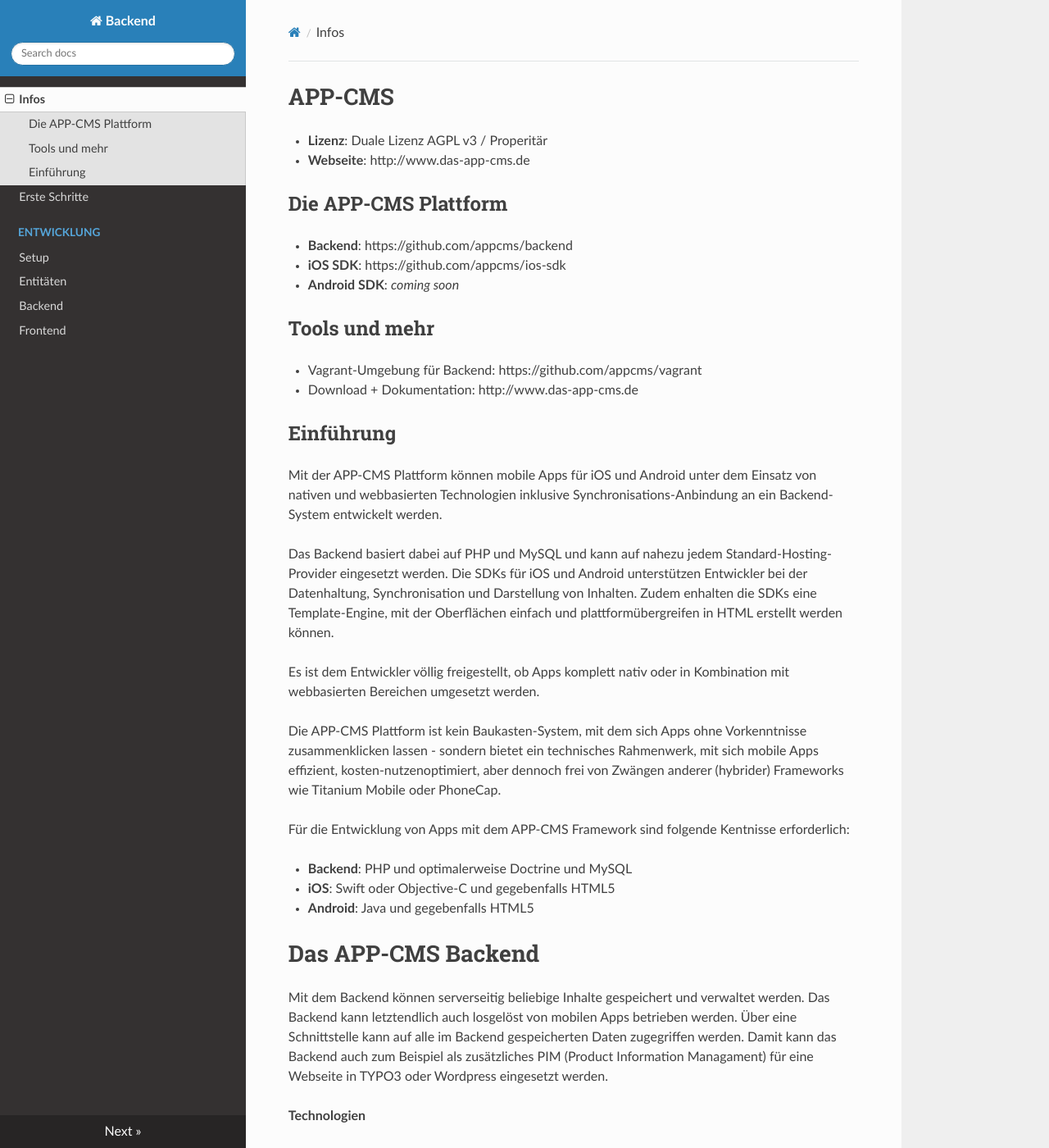
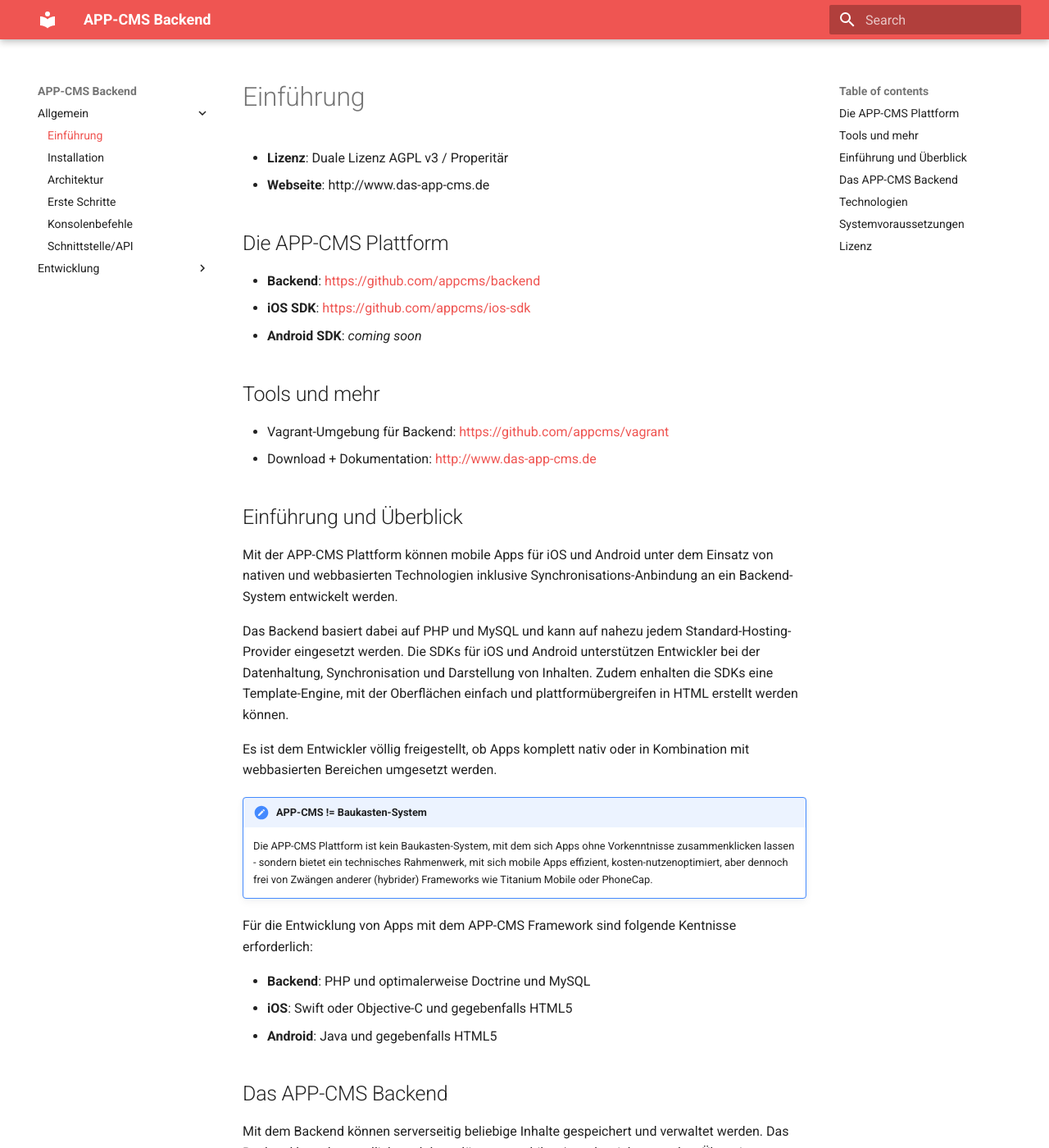
Before and after one commit to appcms/backend-doc, an MkDocs documentation site: the page built from docs/index.md, in a window 1280 px wide and 1400 px high. Shown: the whole window at 82% size. Built offline with MkDocs 1.6.1 and Material for MkDocs 9.7.7, drawn with Linux system fonts in a browser that asks for light colours; nearby versions of some CDN libraries; old or Windows-style settings are respelled for this version of MkDocs; some of the changed text lies outside the part shown.

Commit message:
Anpassung Allgemein

```diff
--- a/docs/index.md
+++ b/docs/index.md
@@ -1,19 +1,19 @@
-# APP-CMS
+# Einführung
 - **Lizenz**: Duale Lizenz AGPL v3 / Properitär
 - **Webseite**: http://www.das-app-cms.de
 
 ## Die APP-CMS Plattform
 
-- **Backend**: https://github.com/appcms/backend
-- **iOS SDK**: https://github.com/appcms/ios-sdk
+- **Backend**: <https://github.com/appcms/backend>
+- **iOS SDK**: <https://github.com/appcms/ios-sdk>
 - **Android SDK**: _coming soon_
 
 ## Tools und mehr
 
-- Vagrant-Umgebung für Backend: https://github.com/appcms/vagrant
-- Download + Dokumentation: http://www.das-app-cms.de
+- Vagrant-Umgebung für Backend: <https://github.com/appcms/vagrant>
+- Download + Dokumentation: <http://www.das-app-cms.de>
 
-## Einführung
+## Einführung und Überblick
 
 Mit der APP-CMS Plattform können mobile Apps für iOS und Android unter dem Einsatz von nativen und webbasierten Technologien inklusive Synchronisations-Anbindung an ein Backend-System entwickelt werden.
 
@@ -21,7 +21,8 @@ Das Backend basiert dabei auf PHP und MySQL und kann auf nahezu jedem Standard-H
 
 Es ist dem Entwickler völlig freigestellt, ob Apps komplett nativ oder in Kombination mit webbasierten Bereichen umgesetzt werden.
 
-Die APP-CMS Plattform ist kein Baukasten-System, mit dem sich Apps ohne Vorkenntnisse zusammenklicken lassen - sondern bietet ein technisches Rahmenwerk, mit sich mobile Apps effizient, kosten-nutzenoptimiert, aber dennoch frei von Zwängen anderer (hybrider) Frameworks wie Titanium Mobile oder PhoneCap.
+!!! note "APP-CMS != Baukasten-System"
+    Die APP-CMS Plattform ist kein Baukasten-System, mit dem sich Apps ohne Vorkenntnisse zusammenklicken lassen - sondern bietet ein technisches Rahmenwerk, mit sich mobile Apps effizient, kosten-nutzenoptimiert, aber dennoch frei von Zwängen anderer (hybrider) Frameworks wie Titanium Mobile oder PhoneCap.
 
 Für die Entwicklung von Apps mit dem APP-CMS Framework sind folgende Kentnisse erforderlich:
 
--- a/mkdocs.yml
+++ b/mkdocs.yml
@@ -1,11 +1,33 @@
-site_name: 'Backend'
-theme: 'readthedocs'
+site_name: 'APP-CMS Backend'
+theme: 'material'
 version: '1.3.0'
+extra:
+  palette:
+    primary: 'red'
+    accent: 'red'
+  social:
+    - type: 'github'
+      link: 'https://github.com/appcms/backend'
+    - type: 'twitter'
+      link: 'https://twitter.com/app_agentur'
+    - type: 'home'
+      link: 'http://www.das-app-cms.de'
+  disqus: 'appcms'
+markdown_extensions:
+  - admonition
+  - codehilite(linenums=true)
+  - toc(permalink=true)
+  - footnotes
 pages:
-- Infos: 'index.md'
-- Erste Schritte: 'ersteschritte.md'
+- Allgemein:
+    - Einführung: 'index.md'
+    - Installation: 'allgemein/installation.md'
+    - Architektur: 'allgemein/architektur.md'
+    - Erste Schritte: 'allgemein/ersteschritte.md'
+    - Konsolenbefehle: 'allgemein/konsole.md'
+    - Schnittstelle/API: 'allgemein/schnittstelle.md'
 - Entwicklung:
-    - Setup: 'dev_setup.md'
-    - Entitäten: 'dev_entities.md'
-    - Backend: 'dev_backend.md'
-    - Frontend: 'dev_frontend.md'
+    - Setup: 'entwicklung/setup.md'
+    - Entitäten: 'entwicklung/entities.md'
+    - Backend: 'entwicklung/backend.md'
+    - Frontend: 'entwicklung/frontend.md'
```
Also changed, not shown: other parts of docs/index.md (+4 -20 lines), docs/allgemein/architektur.md (added, +3 -0 lines), docs/allgemein/ersteschritte.md (added, +177 -0 lines), docs/allgemein/installation.md (added, +101 -0 lines), docs/allgemein/konsole.md (added, +90 -0 lines), docs/allgemein/schnittstelle.md (added, +1 -0 lines), docs/entwicklung/setup.md (renamed from docs/dev_setup.md, +54 -40 lines), docs/ersteschritte.md (deleted, +0 -31 lines), docs/entwicklung/backend.md (renamed from docs/dev_backend.md), docs/entwicklung/entities.md (renamed from docs/dev_entities.md), docs/entwicklung/frontend.md (renamed from docs/dev_frontend.md), docs/images/architektur.jpg (added), docs/images/screen_database_sync.png (added), docs/images/screen_login.png (added), 2 more files, 1 other file.
